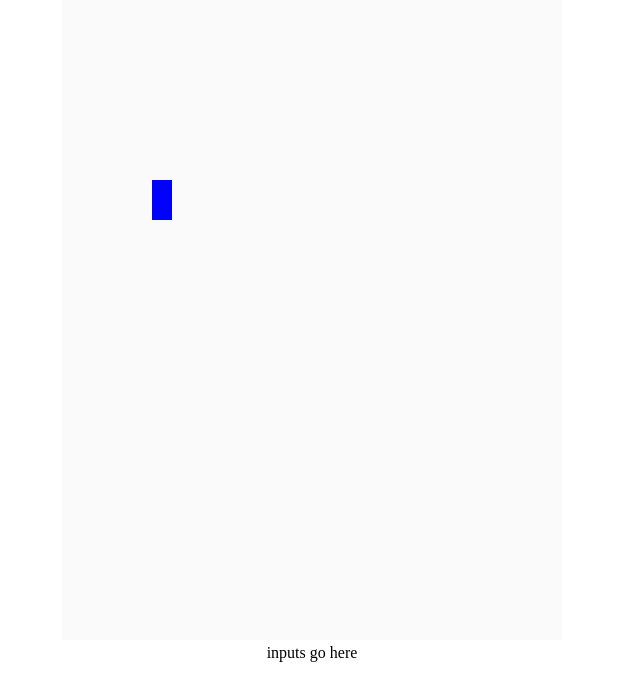
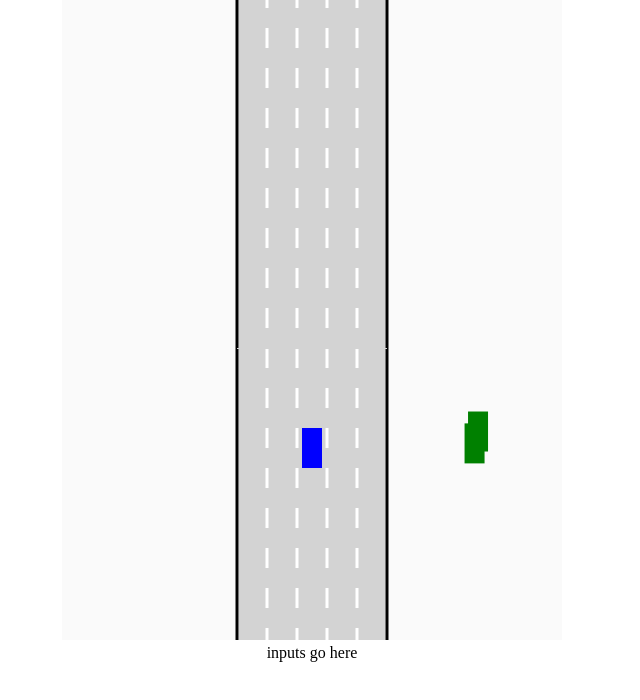
Before and after one commit to Pova/Self-Driving-Car, a plain HTML site: page index.html in a window 1280 px wide. Shown: the whole page, without its empty margins (328-968 px from the left). Drawn offline with Linux system fonts and the light colour scheme.

Commit message:
some progress

```diff
--- a/index.html
+++ b/index.html
@@ -16,7 +16,11 @@
         inputs go here
     </div>
 
+    <script src="utils.js"></script>
+    <script src="sensors.js"></script>
     <script src="controls.js"></script>
+    <script src="path.js"></script>
+    <script src="road.js"></script>
     <script src="vehicles.js"></script>
     <script src="playerCar.js"></script>
     <script src="main.js"></script>
--- a/main.js
+++ b/main.js
@@ -1,17 +1,105 @@
 const canvas = document.getElementById('canvas');
 const ctx = canvas.getContext('2d');
 
-canvas.height=window.innerHeight * 0.8;
+mouse = {}
+canvas.addEventListener('click', function(e){
+    mouse.x = e.offsetX;
+    mouse.y = e.offsetY;
+    console.log(mouse.x, mouse.y)
+});
+
+canvas.height=window.innerHeight * 0.9;
 canvas.width=500;
 
-const car = new Player(100, 200, 20, 40);
+const laneWidth = 30;
+const laneCount = 5;
+
+const car = new Player(canvas.width/2, 200, 20, 40);
+const path = new Path( canvas.width/2, 100, 400);
+
 
 
 animate();
 
 function animate(){
+
     canvas.height=window.innerHeight * 0.8;  // used to clear canvas
+
     car.update();
+    path.update();
+
+    ctx.save();
+    ctx.translate(0, -car.y + canvas.height * 0.7);
+    path.draw();
     car.draw(ctx)
+    ctx.restore();
+    // drawstuff();
     requestAnimationFrame(animate);
 }
+
+
+
+// function drawstuff(){
+
+//     lc = 5;
+//     lw = 10;
+//     ccp = -100;
+//     r = degToRad(0);
+//     r2 = r - degToRad(20);
+
+//     s1 = {x:250, y:500, r:r};
+
+//     ctx.strokeStyle = 'black';
+//     ctx.lineWidth = 5;
+
+//     points1 = endPoints(s1.x, s1.y, s1.r, lc * lw);
+
+//     ctx.beginPath();
+//     ctx.moveTo(points1.start.x, points1.start.y);
+//     ctx.lineTo(points1.end.x, points1.end.y);
+//     ctx.stroke();
+//     ctx.closePath();
+
+//     dx = s1.x + (ccp * Math.cos(s1.r));
+//     dy = s1.y + (ccp * Math.sin(s1.r));
+//     intersection = {x:dx, y:dy};
+
+//     ctx.beginPath();
+//     ctx.lineWidth = 1;
+//     ctx.moveTo(dx, dy);
+//     ctx.lineTo(s1.x, dy);
+//     ctx.stroke();
+//     ctx.closePath();
+
+//     ctx.fillRect(dx, dy, 5, 5);
+
+//     console.log(dx, dy, r)
+
+
+
+//     ctx.lineWidth = 3;
+//     ctx.beginPath();
+//     ctx.arc(dx, dy, 100, r, r2, true);
+//     ctx.stroke();
+//     ctx.closePath();
+
+
+// }
+
+// function degToRad(degrees) {
+//     return degrees * Math.PI / 180;
+// }
+
+// function endPoints(x, y, r, length) {
+//     return {
+//         start: {
+//             x: x - (Math.cos(r) * length / 2),
+//             y: y - (Math.sin(r) * length / 2),
+//         },
+//         end: {
+//             x: x + (Math.cos(r) * length / 2),
+//             y: y + (Math.sin(r) * length / 2),
+//         }
+
+//     }
+// }
--- /dev/null
+++ b/path.js
@@ -0,0 +1,34 @@
+class Path {
+    constructor(sx, sy, height) {
+        this.sx = sx;
+        this.sy = sy;
+        this.height = height;
+        this.top = this.sy;
+
+        this.roads = [];
+
+
+        for (let i = -3; i < 1; i++) {
+            this.#addNewRoad(this.sx, this.sy - (i * this.height), this.height);
+        }
+    }
+
+
+    update() {
+        // add new roads ahead and removes previous roads off screen
+        if (car.y - this.height * 2 < this.top) {
+            this.#addNewRoad(this.sx, this.top - this.height, this.height);
+            this.top -= this.height;
+            this.roads.shift()
+        }
+
+    }
+
+    draw() {
+        this.roads.forEach(road => road.draw());
+    }
+
+    #addNewRoad(x, y, height) {
+        this.roads.push(new Road(x, y, height));
+    }
+}
--- a/playerCar.js
+++ b/playerCar.js
@@ -1,28 +1,58 @@
 class Player extends Vehicle {
+
+    constructor(x, y, width, length, controls) {
+        super(x, y, width, length, controls);
+
+        this.acceleration = 0.02;
+        this.friction = 0.005;
+        this.maxSpeed = 3;
+        this.maxTurnSpeed = 0.02;
+    }
 
     /**
      *  Updates the car's position
      */
     update(){
         if (this.controls.forward){
-            this.speed += 0.01;
+            this.speed += this.acceleration;
 
         }
         if (this.controls.backward){
-            this.speed -= 0.01;
+            this.speed -= this.acceleration;
 
         }
         this.y -=  this.speed * Math.cos(this.direction).toFixed(2);
         this.x +=  this.speed * Math.sin(this.direction).toFixed(2);
 
+        // apply friction
+        if (this.speed > 0) {
+            this.speed -= this.friction;
+            if (this.speed < this.friction) {
+                this.speed = 0;
+            }
+        } else if (this.speed < 0) {
+            this.speed += this.friction;
+            if (this.speed > -this.friction) {
+                this.speed = 0;
+            }
+        }
+
+        // max speed
+        if (this.speed > this.maxSpeed) {
+            this.speed = this.maxSpeed;
+        } else if (this.speed < -this.maxSpeed) {
+            this.speed = -this.maxSpeed;
+        }
+
         // only allow turning if the car is moving
         if (this.speed != 0) {
             let flip = this.speed < 0 ? -1 : 1;
+            let turnSpeed = Math.min(Math.abs(this.speed) * 0.02, this.maxTurnSpeed )
             if (this.controls.left){
-                this.direction -= 0.02 * flip;
+                this.direction -= turnSpeed * flip;
             }
             if (this.controls.right){
-                this.direction += 0.02 * flip;
+                this.direction += turnSpeed * flip;
             }
         }
 
--- /dev/null
+++ b/road.js
@@ -0,0 +1,115 @@
+class Lane {
+    constructor(sx, sy, height) {   // start and end points
+        this.sx = sx;
+        this.sy = sy;
+        this.height = height;
+        this.width = laneWidth;
+        this.color = 'lightgrey';
+        this.left = this.sx - (this.width / 2);
+        this.right = this.sx + (this.width / 2);
+    }
+
+    draw() {
+        // draw lane
+        ctx.fillStyle = this.color;
+        ctx.fillRect(this.sx - this.width / 2, this.sy, this.width, this.height + 1);
+    }
+
+}
+
+
+class Road {
+    constructor(sx, sy, height) {  // start and end x, y pos and angle
+        this.sx = sx;
+        this.sy = sy;
+        this.height = height;
+        this.width = laneWidth * laneCount;
+        this.left = this.sx - (this.width / 2);
+        this.right = this.sx + (this.width / 2);
+
+        this.lanes = [];
+        this.#createLanes();
+
+        this.trees = [];
+        this.#createTrees();
+
+        const topLeft = {x: this.left, y: this.sy};
+        const bottomLeft = {x: this.left, y: this.sy + this.height};
+        const topRight = {x: this.right, y: this.sy};
+        const bottomRight = {x: this.right, y: this.sy + this.height};
+        this.borders = [[topLeft, bottomLeft], [topRight, bottomRight]]
+    }
+
+    #createLanes() {
+        for (let i = 0; i < laneCount; i++) {
+            this.lanes.push( new Lane(
+                    this.left + ( (i + 0.5) * laneWidth),
+                    this.sy,
+                    this.height ));
+        }
+    }
+
+    #createTrees(){
+        for (let i = 2; i < Math.random() * 5; i++) {
+            this.trees.push(
+                {
+                    x: this.left - 50 - Math.random() * 50,
+                    y: this.sy + Math.random() * this.height
+                }
+            )
+        }
+        for (let i = 2; i < Math.random() * 5; i++) {
+            this.trees.push(
+                {
+                    x: this.right + 50 + Math.random() * 50,
+                    y: this.sy + Math.random() * this.height
+                }
+            )
+        }
+    }
+
+    draw() {
+
+        // draw lanes
+        this.lanes.forEach(lane => lane.draw());
+
+        // draw lane lines
+        for (let i=0; i <= laneCount; i++) {
+            ctx.strokeStyle = 'white';
+            ctx.lineWidth = 3;
+
+            // dashed for middle lane, solid for outer
+            if (i == 0 || i == laneCount) {
+                ctx.setLineDash([]);
+            } else {
+                ctx.setLineDash([20, 20]);
+            }
+
+            ctx.beginPath();
+            ctx.moveTo(this.left + (i * laneWidth), this.sy);
+            ctx.lineTo(this.left + (i * laneWidth), this.sy + this.height);
+            ctx.stroke();
+            ctx.closePath();
+        }
+
+        // draw borders
+        this.borders.forEach(border => {
+            ctx.strokeStyle = 'black';
+            ctx.lineWidth = this.borderWidth;
+            ctx.beginPath();
+            ctx.moveTo(border[0].x, border[0].y);
+            ctx.lineTo(border[1].x, border[1].y);
+            ctx.stroke();
+            ctx.closePath();
+        })
+
+
+        // draw trees
+        this.trees.forEach(tree => {
+            ctx.fillStyle = 'green';
+            ctx.fillRect(tree.x, tree.y, 20, 40);
+        })
+
+    }
+
+}
--- /dev/null
+++ b/sensors.js
@@ -0,0 +1,13 @@
+class Sensor {
+    constructor(car, rayCount=3){
+        this.car = car;
+        this.rayCount = rayCount;
+        this.rayLength = 100;
+        this.raySpread = Math.PI/4;
+
+        this.rays = [];
+    }
+
+    update(){ }
+
+}
--- /dev/null
+++ b/utils.js
@@ -0,0 +1,59 @@
+
+/**
+ * Calculates the intersection point of two lives given a point on each line and it's angle in radians
+ * @param {number} x0 x coordinate of first line
+ * @param {number} y0 y coordinate of first line
+ * @param {number} ang0 angle of first line in rads
+ * @param {number} x1 x coordinate of second line
+ * @param {number} y1 y coordinate of second line
+ * @param {number} ang1 angle of second line in rads
+ * @returns
+ */
+function intersect(x0, y0, a0, x1, y1, a1) {
+
+    console.log(a0, a1)
+
+    // check if lines are parallel
+    if (+(a0-a1 % 3.141).toFixed(2) === 0) throw new Error('Lines are parallel')
+
+    // check for vertical and horizontal lines
+    switch(true) {
+        case ((a0 % 3.141).toFixed(2) == 1.57): // vertial at x0
+            x = x0
+            y = Math.round(Math.tan(a1) * (x0-x1) + y1)
+            console.log('vertical line at x = ' + x0 + ' y = ' + y)
+            return {x, y}
+        case ((a1 % 3.141).toFixed(2) == 1.57): // vertical at x1
+            x = x1
+            y = Math.round(Math.tan(a0) * (x1-x0) + y0)
+            console.log('vertical line at x = ' + x1 + ' y = ' + y)
+            return {x, y}
+        case ((a0 % 3.141).toFixed(2) == 0): // horizontal at y0
+            y = y0
+            x = Math.round((y0-y1) / Math.tan(a1) + x1)
+            console.log('horizontal line at y = ' + y0 + ' x = ' + x)
+            return {x, y}
+        case ((a1 % 3.141).toFixed(2) == 0): // horizontal at y1
+            y = y1
+            x = Math.round((y1-y0) / Math.tan(a0) + x0)
+            console.log('horizontal line at y = ' + y1 + ' x = ' + x)
+            return {x, y}
+    }
+
+    // let m0 = Math.tan(a0*toRad) // Line 0: y = m0 (x - x0) + y0
+    // let m1 = Math.tan(a1*toRad) // Line 1: y = m1 (x - x1) + y1
+    // let x = ((m0 * x0 - m1 * x1) - (y0 - y1)) / (m0 - m1)
+    // return [x, m0 * (x - x0) + y0]
+    return null
+}
+
+
+/**
+ * Linear interpolation between two values
+ * @param {number} a
+ * @param {number} b
+ * @param {number} t
+ */
+function lerp(a, b, t) {
+    return a + (b - a) * t;
+}
```
